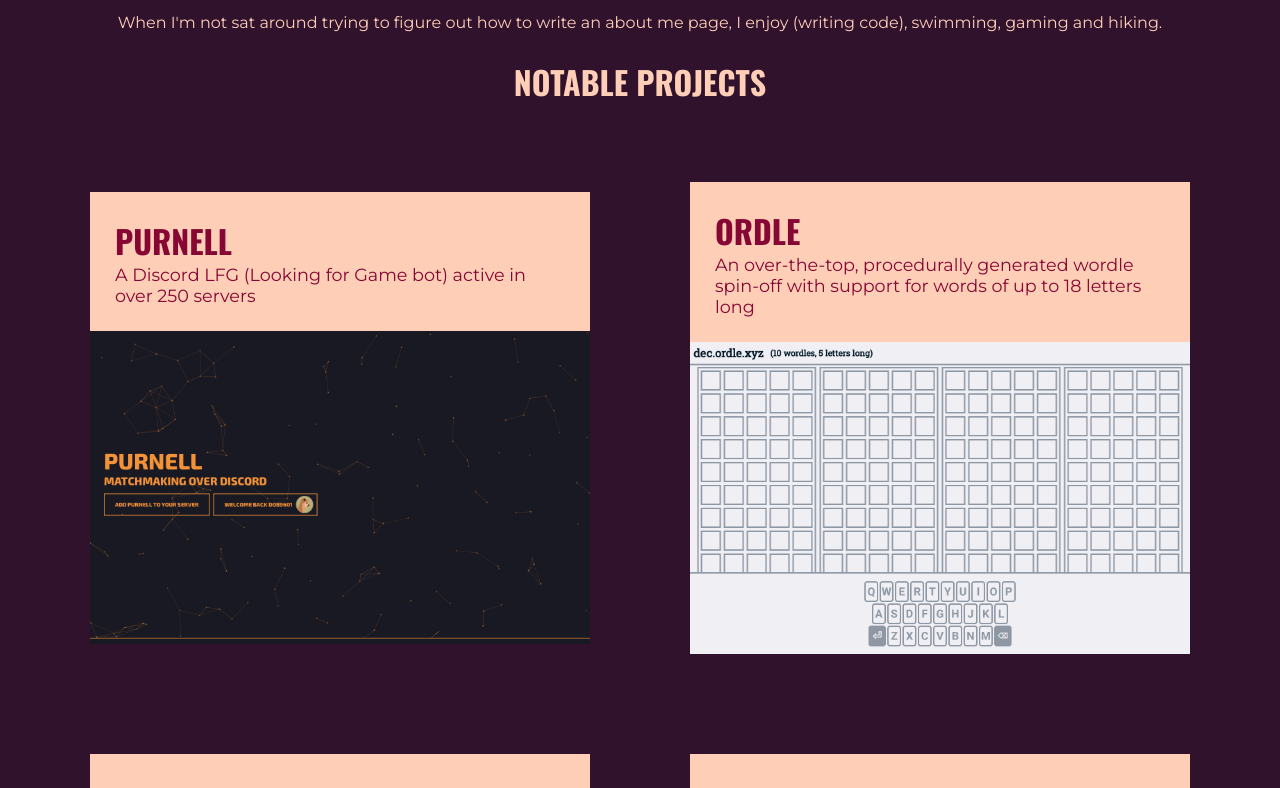
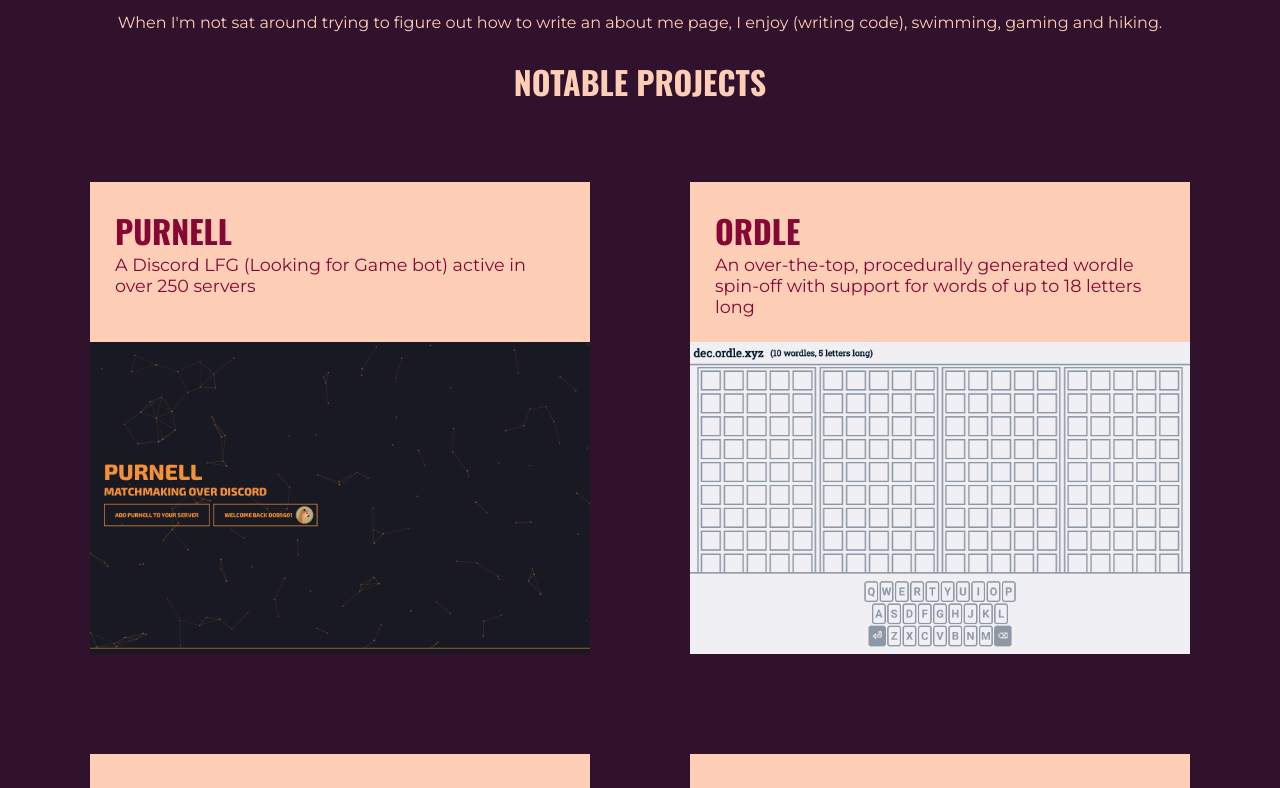
Before and after one commit to dob9601/dob9601.github.io, a React (Create React App) app: page / in a window 1280 px wide. Shown: the part 1020-1808 px from the top of the page. Built offline with nearby package versions, Linux system fonts and the light colour scheme.

Commit message:
Better project style

```diff
--- a/src/components/Projects.css
+++ b/src/components/Projects.css
@@ -2,12 +2,11 @@
   display: flex;
   flex-wrap: wrap;
   justify-content: center;
-  align-items: center;
+  align-items: stretch;
 }
 
 .ProjectInner {
   padding: 25px;
-  background-color: var(--color-1);
   color: var(--color-4);
 }
 
@@ -16,6 +15,11 @@
   text-decoration: inherit;
   text-align: left;
   max-width: 500px;
+
+  display: flex;
+  flex-direction: column;
+  justify-content: space-between;
+  background-color: var(--color-1);
 
   transition: transform 0.3s ease;
   margin: 50px;
```
